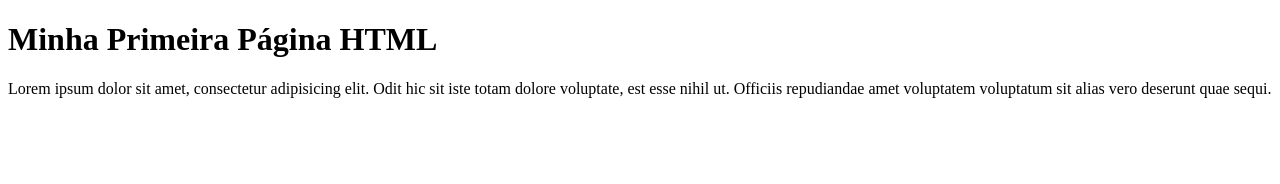
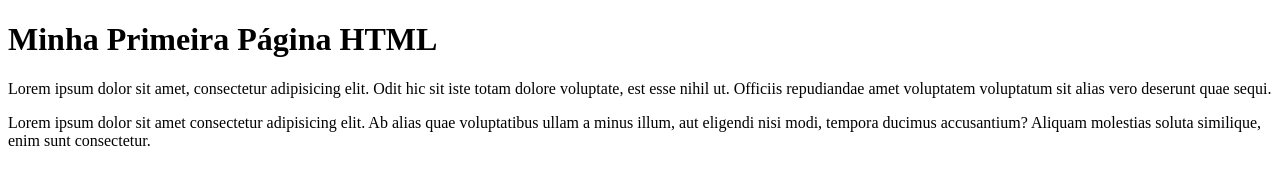
Before and after one commit to felipe-braga-alves/primeiro-html, a plain HTML site: page index.html in a window 1280 px wide. Drawn offline with Linux system fonts and the light colour scheme.

Commit message:
Adcionado um segundo paragrafo lorem

```diff
--- a/index.html
+++ b/index.html
@@ -10,5 +10,6 @@
 <body>
     <h1>Minha Primeira Página HTML</h1>
     <p>Lorem ipsum dolor sit amet, consectetur adipisicing elit. Odit hic sit iste totam dolore voluptate, est esse nihil ut. Officiis repudiandae amet voluptatem voluptatum sit alias vero deserunt quae sequi.</p>
+    <p>Lorem ipsum dolor sit amet consectetur adipisicing elit. Ab alias quae voluptatibus ullam a minus illum, aut eligendi nisi modi, tempora ducimus accusantium? Aliquam molestias soluta similique, enim sunt consectetur.</p>
 </body>
 </html>
```
